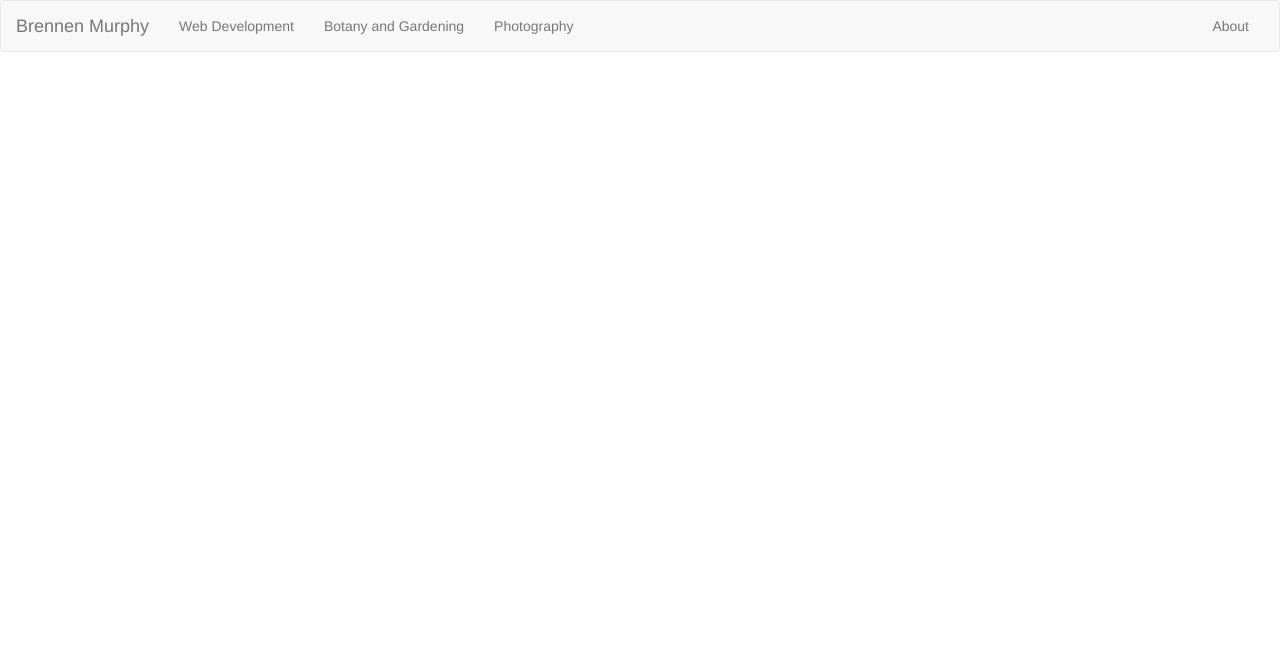
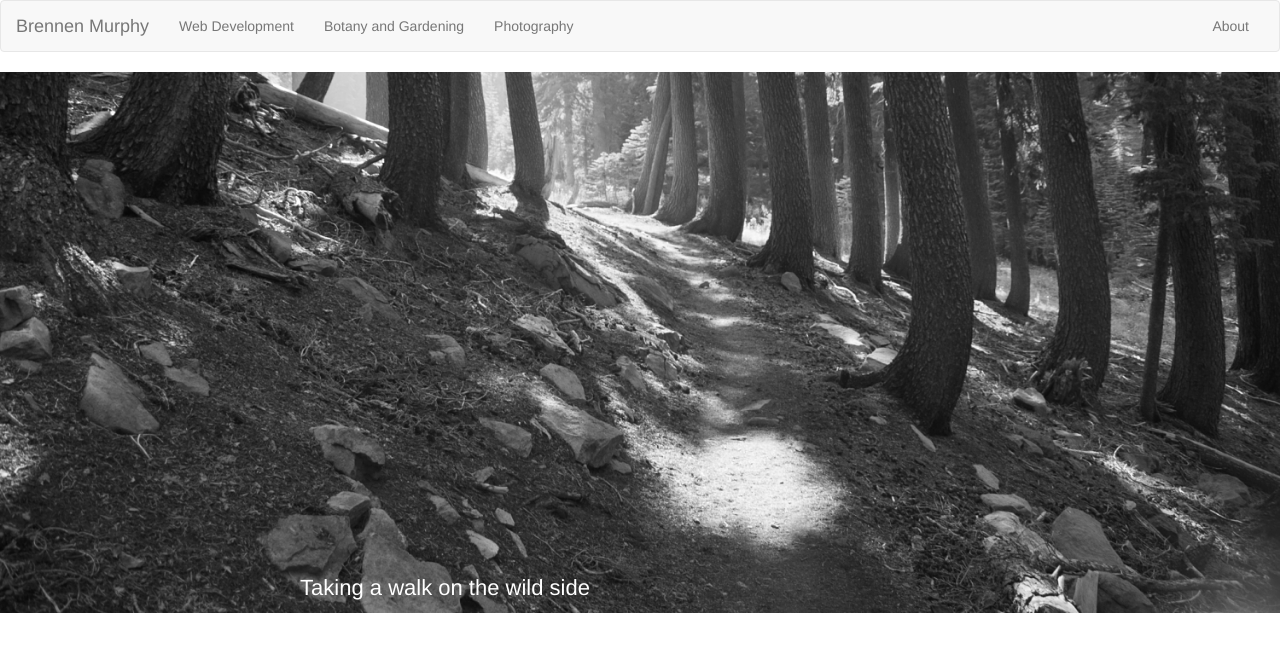
Before and after one commit to murp9702/spaPortfolio, a website: page index.html in a window 1280 px wide. Drawn offline with nearby package versions, Linux system fonts and the light colour scheme.

Commit message:
home page image loads

```diff
--- /dev/null
+++ b/css/main.css
@@ -0,0 +1,33 @@
+.masthead {
+  display: table;
+  width: 100%;
+  height: auto;
+  padding: 200px 0;
+  text-align: center;
+  color: white;
+  background: url("../img/forestpath_opt.jpg") no-repeat bottom center scroll;
+  background-color: black;
+  -webkit-background-size: cover;
+  -moz-background-size: cover;
+  -o-background-size: cover;
+  background-size: cover;
+ }
+  .masthead .intro-text {
+    padding-top: 500px;
+
+  }
+  .masthead .intro-body {
+    display: table-cell;
+    vertical-align: middle; }
+    .masthead .intro-body .brand-heading {
+      font-size: 50px; }
+    .masthead .intro-body .intro-text {
+      font-size: 18px; }
+  @media (min-width: 768px) {
+    .masthead {
+      height: 100%;
+      padding: 0; }
+      .masthead .intro-body .brand-heading {
+        font-size: 100px; }
+      .masthead .intro-body .intro-text {
+        font-size: 22px; } }
--- a/html/home.component.html
+++ b/html/home.component.html
@@ -0,0 +1,12 @@
+<header class="masthead">
+  <div class="intro-body">
+    <div class="container">
+      <div class="row">
+        <div class="col-lg-8 mx-auto">
+        <!-- <h2 class="brand-heading">maker</h2> -->
+          <p class="intro-text">Taking a walk on the wild side</p>
+        </div>
+      </div>
+    </div>
+  </div>
+</header>
--- a/index.html
+++ b/index.html
@@ -6,6 +6,7 @@
   <script src="https://unpkg.com/vue"></script>
   <script src="https://cdnjs.cloudflare.com/ajax/libs/vue-router/3.0.1/vue-router.js"></script>
 
+  <link rel="stylesheet" href="/css/main.css">
   <link rel="stylesheet" href="https://maxcdn.bootstrapcdn.com/bootstrap/3.3.7/css/bootstrap.min.css" integrity="sha384-BVYiiSIFeK1dGmJRAkycuHAHRg32OmUcww7on3RYdg4Va+PmSTsz/K68vbdEjh4u" crossorigin="anonymous">
 </head>
 
```
Also changed, not shown: html/about.component.html (+1 -0 lines), html/botany.component.html (+1 -0 lines), html/photography.component.html (+1 -0 lines), html/webDev.component.html (+1 -0 lines), img/forestpath_opt.jpg (added).
